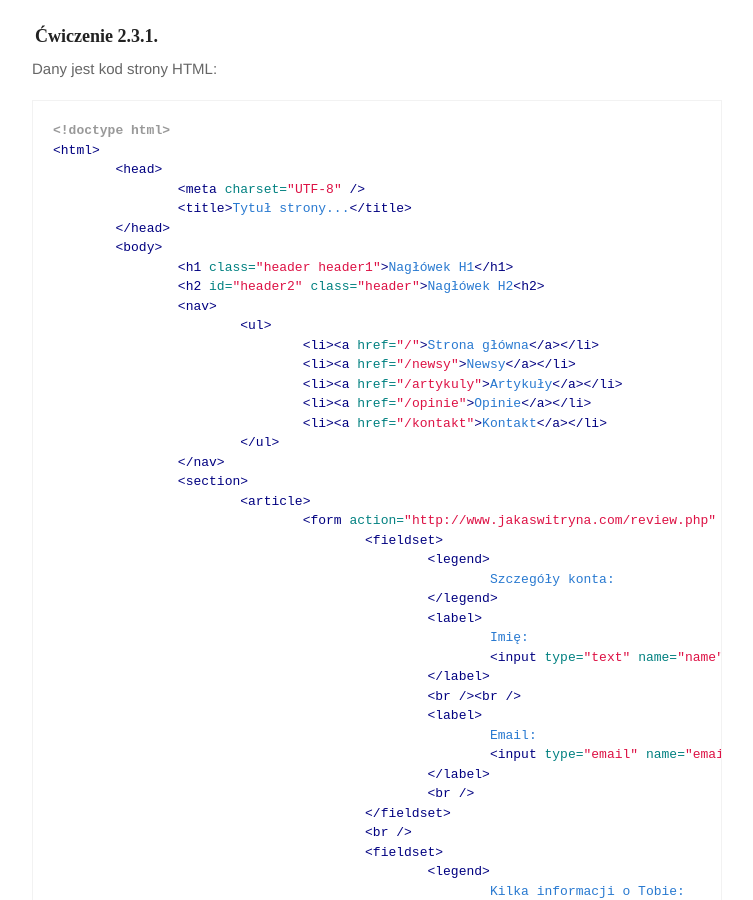
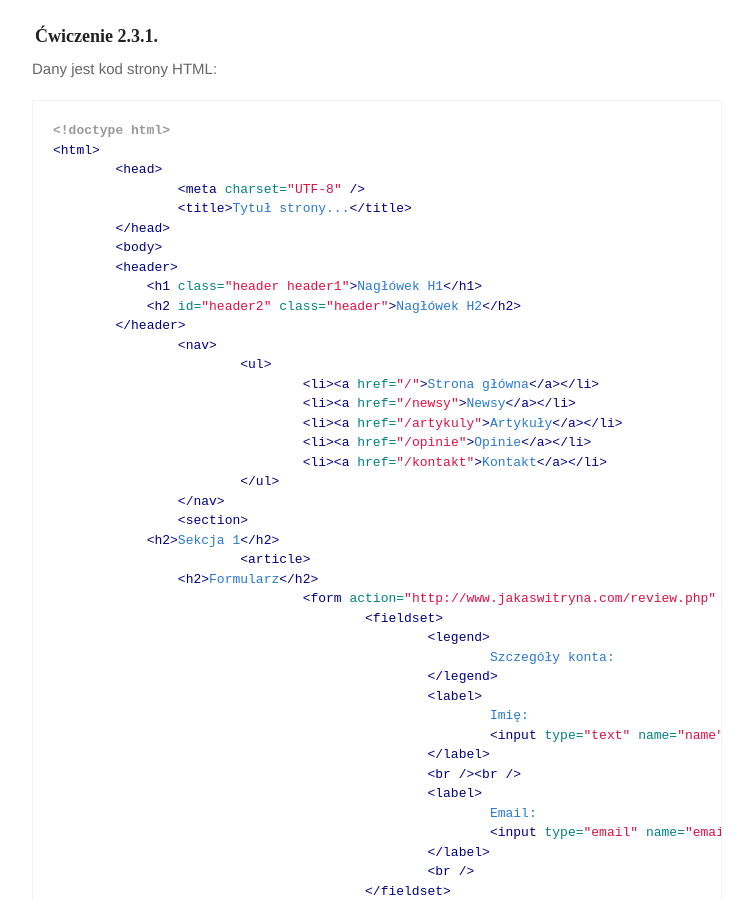
Before and after one commit to marcin-szczepanski/TWE, a Jekyll site: the page built from zajecia/2/zaj02.md, in a window 1280 px wide and 900 px high, scrolled down 989 px. Shown: the whole window, without its empty margins (263-1016 px from the left). Built offline with Jekyll 4.4.1, drawn with Linux system fonts in a browser that asks for light colours; some web fonts are replaced; some of the changed text lies outside the part shown.

Commit message:
Update zaj02.md

````diff
--- a/zajecia/2/zaj02.md
+++ b/zajecia/2/zaj02.md
@@ -54,8 +54,10 @@ Dany jest kod strony HTML:
 		<title>Tytuł strony...</title>
 	</head>
 	<body>
-		<h1 class="header header1">Nagłówek H1</h1>
-		<h2 id="header2" class="header">Nagłówek H2<h2>
+        <header>
+            <h1 class="header header1">Nagłówek H1</h1>
+            <h2 id="header2" class="header">Nagłówek H2</h2>
+        </header>
 		<nav>
 			<ul>
 				<li><a href="/">Strona główna</a></li>
@@ -66,7 +68,9 @@ Dany jest kod strony HTML:
 			</ul>
 		</nav>
 		<section>
+            <h2>Sekcja 1</h2>
 			<article>
+                <h2>Formularz</h2>
 				<form action="http://www.jakaswitryna.com/review.php" method="get">
 					<fieldset>
 						<legend>
@@ -141,7 +145,8 @@ Dany jest kod strony HTML:
 		<footer>
 			&copy; 2017 Dania świata
 		</footer>
-		<script src="https://cdnjs.cloudflare.com/ajax/libs/jquery/3.2.1/jquery.min.js"></script>
+        <script src="https://cdnjs.cloudflare.com/ajax/libs/jquery/3.2.1/jquery.min.js"></script>
+        <script src="ex231.js"></script>
 	</body>
 </html>
 ```
````
